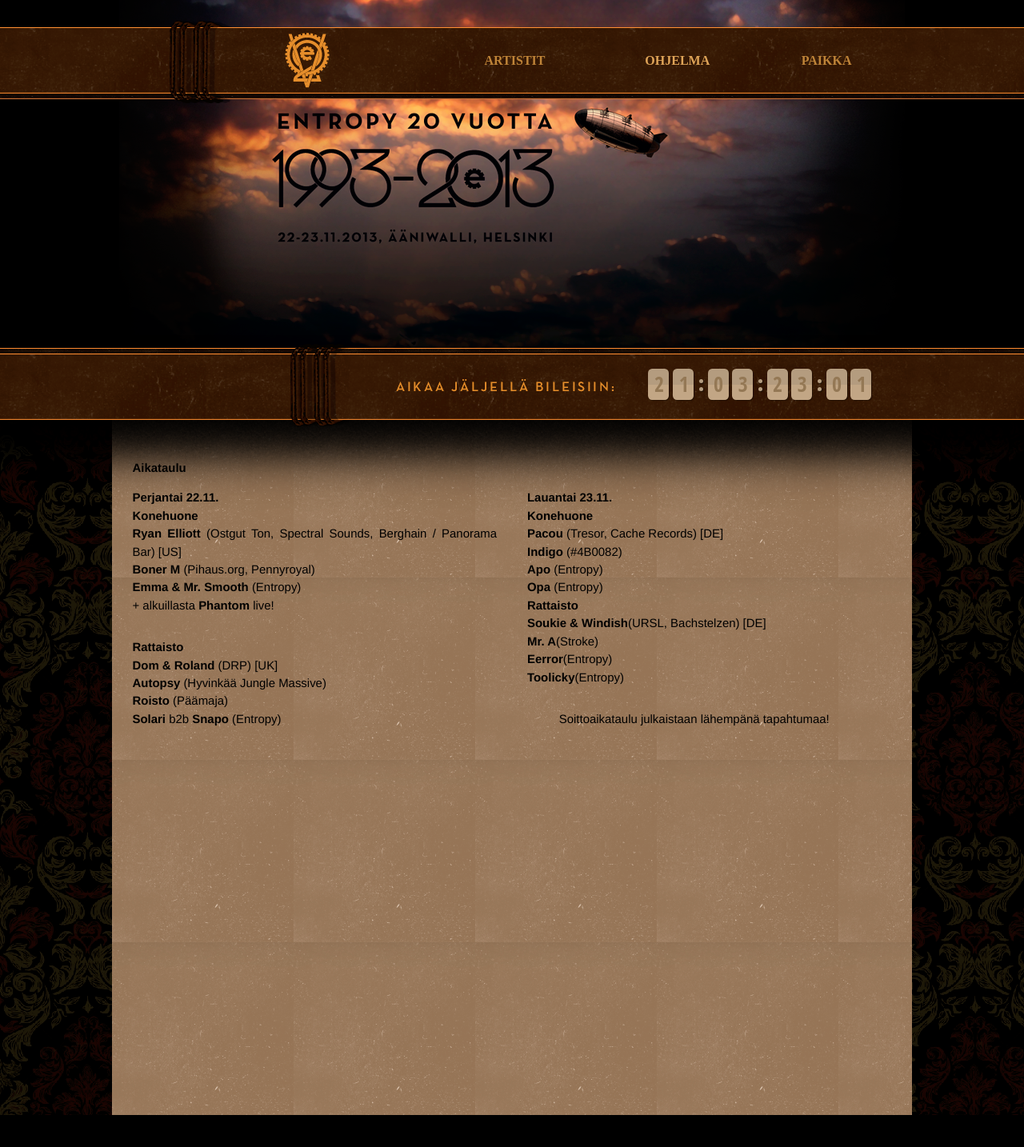
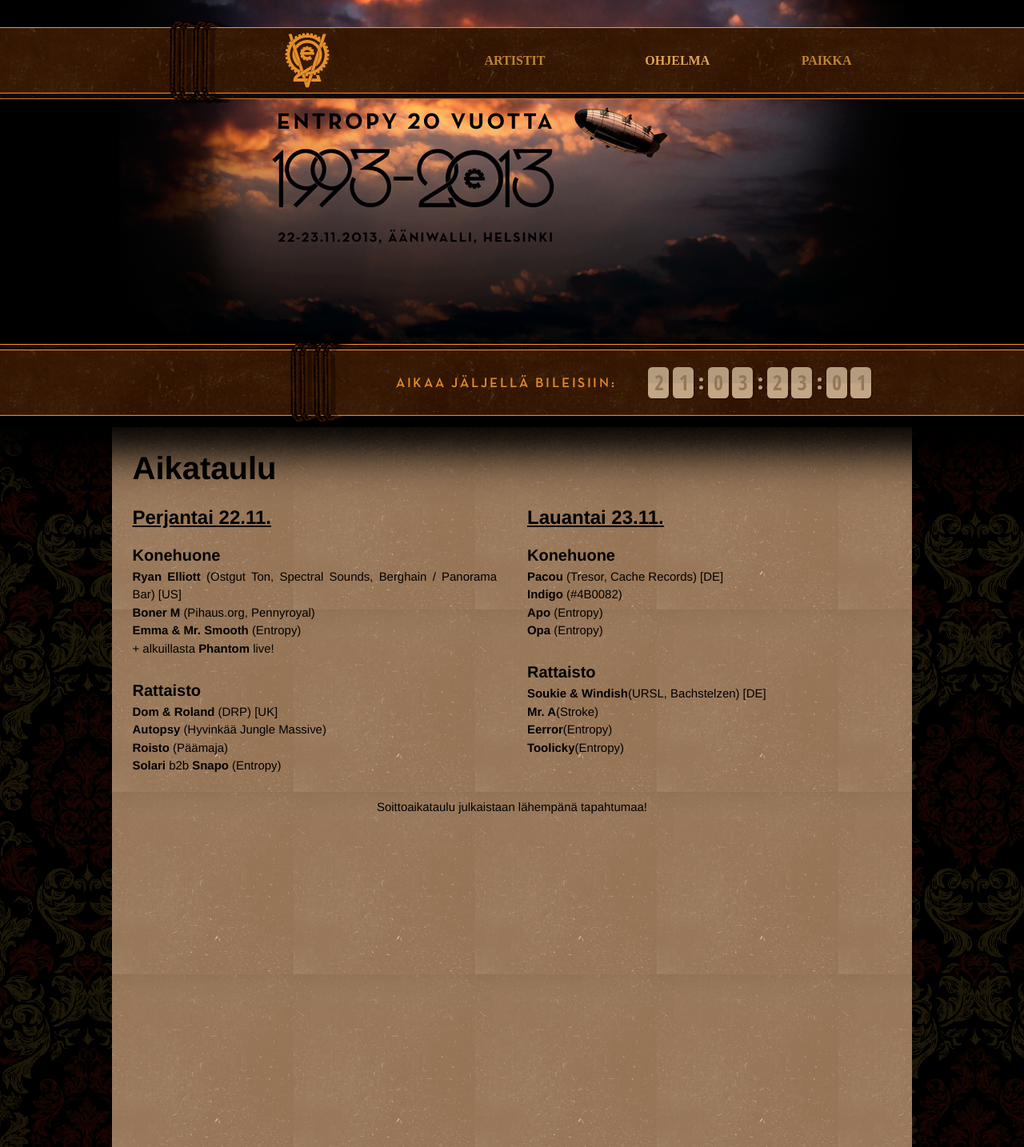
Before and after one commit to haivala/e20v, a Jekyll site: the page built from ohjelma.html, in a window 1280 px wide. Shown: the whole page at 80% size. Built offline with Jekyll 4.4.1, drawn with Linux system fonts in a browser that asks for light colours; Markdown is read by kramdown in place of the engine named in the settings; before the commit the page ends 1394 px from its top, so only the background shows below that.

Commit message:
css korjauksia

```diff
--- a/css/jquery.countdown.css
+++ b/css/jquery.countdown.css
@@ -5,7 +5,7 @@
 	letter-spacing:-3px;
 	position: relative;
 	right: 2%;
-	top: -33px;
+	top: -75px;
 	float: right;
 }
 
--- a/css/main.css
+++ b/css/main.css
@@ -29,7 +29,7 @@
 a         { color: #00a; }
 a:hover   { color: #000; }
 a:visited { color: #a0a; }
-.center {text-align: center;}
+.center {text-align: center; clear:both;}
 /*****************************************************************************/
 /*
 /* Home
@@ -65,7 +65,19 @@
   line-height: 1.5em;
   height: 100%;
 }
-
+h1 {
+	font-size: 40px;
+	padding-top: 40px;
+}
+h2 {
+	text-decoration: underline;
+	font-size: 24px;
+	margin-bottom: 1em;
+}
+h3 {
+	font-size: 20px;
+	margin: 1% 0;
+}
 .headerimg {
 	background: #000 url('/img/header-img.png') no-repeat;
 	height: 484px;
@@ -75,7 +87,7 @@
 #header {
 	width: 100%;
 	height: 494px;
-
+	margin-bottom: 40px;
 }
 .navimg {
 	background: url('/img/navi.png') no-repeat;
@@ -125,7 +137,7 @@
 	width: 100%;
 	background-position: 50% 50%;
         position: relative;
-	top: -65px;
+	top: -70px;
 	height: 221px;
 
 }
@@ -142,8 +154,12 @@
 	text-align: center;
 	font-size: 30px;
 }
+.space {
+	display:block;
+	height: 80px;
+	clear: both;
+}
 .home {
-	padding: 80px 0;
 }
 /*****************************************************************************/
 /*
--- a/ohjelma.html
+++ b/ohjelma.html
@@ -3,7 +3,6 @@
 title: OHJELMA
 group: "navigation"
 ---
-
 <div class="home">
   <h1>Aikataulu</h1>
 	<div class="alist left">
@@ -31,6 +30,7 @@
 		<li><strong>Indigo</strong> (#4B0082)</li>
 		<li><strong>Apo</strong> (Entropy)</li>
 		<li><strong>Opa</strong> (Entropy)</li>
+		</ul>
 		<h3>Rattaisto</h3>
 		<ul>
 		<li><strong>Soukie & Windish</strong>(URSL, Bachstelzen) [DE]</li>
```
